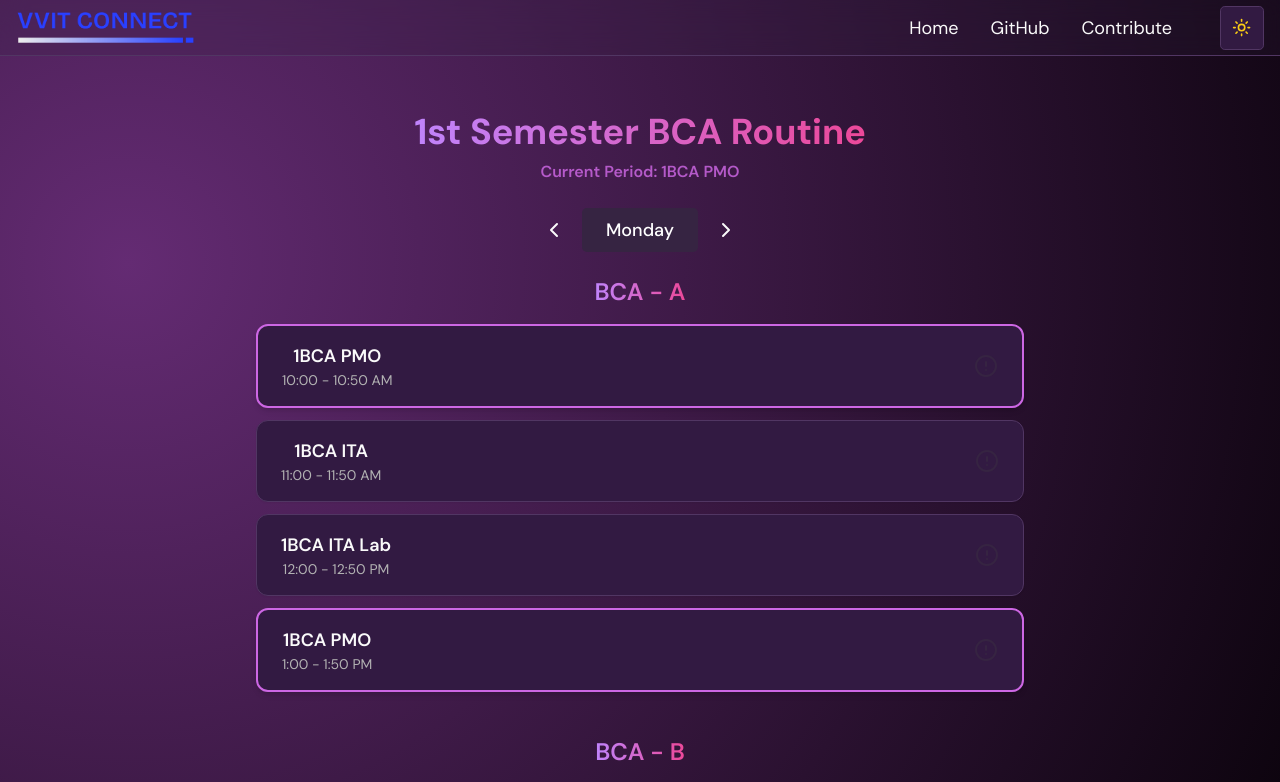
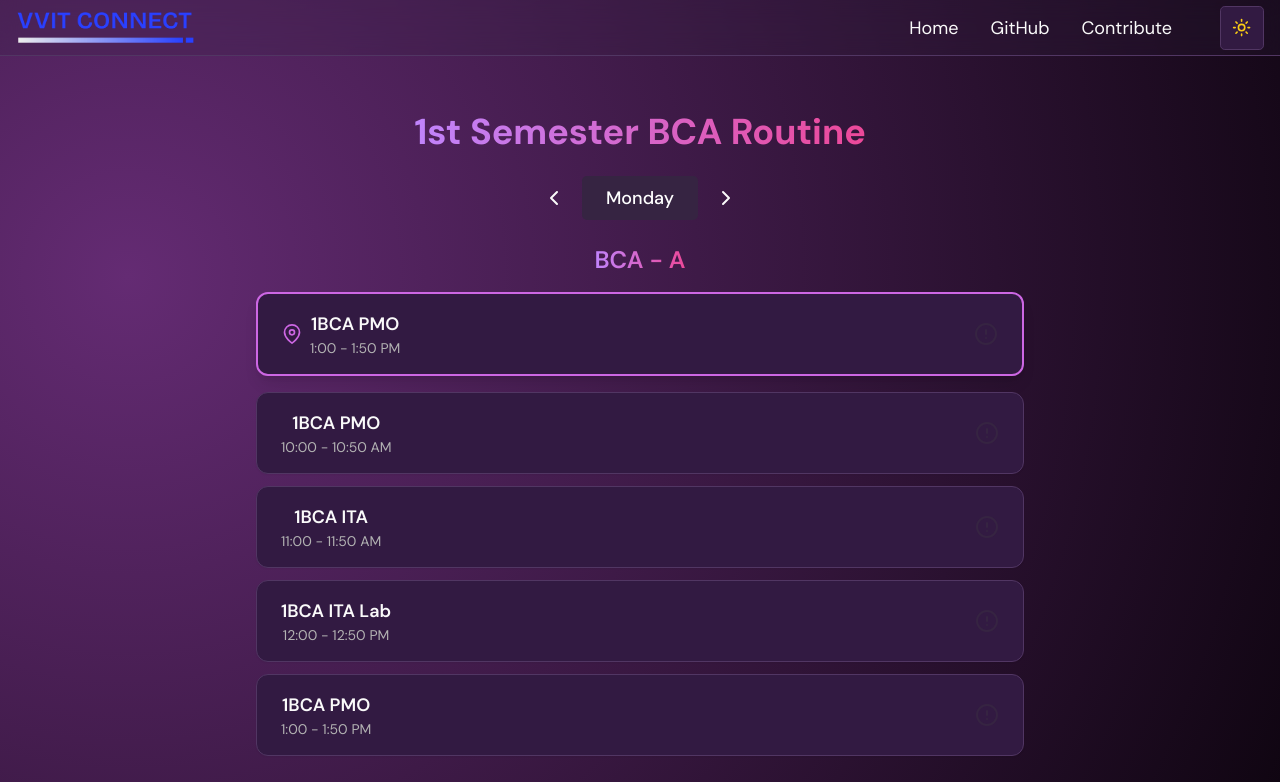
Before and after one commit to pyKinsu/VVITConnect, a Next.js app: page /bba/semester/1/routine in a window 1280 px wide. Shown: the top 782 px of the page. Built offline with nearby package versions, Linux system fonts and the light colour scheme.

Commit message:
Update page.tsx

```diff
--- a/src/app/bba/semester/1/routine/page.tsx
+++ b/src/app/bba/semester/1/routine/page.tsx
@@ -1,7 +1,7 @@
 "use client";
 
 import React, { useState, useEffect } from "react";
-import { FiAlertCircle, FiChevronLeft, FiChevronRight } from "react-icons/fi";
+import { FiAlertCircle, FiChevronLeft, FiChevronRight, FiMapPin } from "react-icons/fi";
 
 type Period = {
   time: string;
@@ -97,25 +97,23 @@ const routineB: Routine = {
 };
 
 
-
-
-
 const days = ["Monday", "Tuesday", "Wednesday", "Thursday", "Friday", "Saturday"];
 
 export default function RoutinePage() {
-  const todayIndex = new Date().getDay() - 1; // Sunday=0
+  const todayIndex = new Date().getDay() - 1;
   const defaultDay = todayIndex >= 0 && todayIndex <= 5 ? days[todayIndex] : "Monday";
 
   const [selectedDay, setSelectedDay] = useState<string>(defaultDay);
+  const [currentPeriod, setCurrentPeriod] = useState<Period | null>(null);
   const [showFullForm, setShowFullForm] = useState<{ [key: string]: boolean }>({});
-  const [currentPeriod, setCurrentPeriod] = useState<string | null>(null);
 
+  // Determine current ongoing period
   useEffect(() => {
     const checkCurrentPeriod = () => {
       const now = new Date();
       const totalMinutes = now.getHours() * 60 + now.getMinutes();
       const allPeriods = [...routineA[selectedDay] || [], ...routineB[selectedDay] || []];
-      let current: string | null = null;
+      let current: Period | null = null;
 
       allPeriods.forEach((period) => {
         const [start, end] = period.time.split(" - ").map((t) => {
@@ -126,13 +124,13 @@ export default function RoutinePage() {
           if (ampm === "AM" && hour === 12) hour = 0;
           return hour * 60 + parseInt(m);
         });
-        if (totalMinutes >= start && totalMinutes <= end) current = period.subject;
+        if (totalMinutes >= start && totalMinutes <= end) current = period;
       });
       setCurrentPeriod(current);
     };
 
     checkCurrentPeriod();
-    const interval = setInterval(checkCurrentPeriod, 60000);
+    const interval = setInterval(checkCurrentPeriod, 30000); // update every 30 sec
     return () => clearInterval(interval);
   }, [selectedDay]);
 
@@ -140,29 +138,6 @@ export default function RoutinePage() {
     setShowFullForm((prev) => ({ ...prev, [subject]: true }));
     setTimeout(() => setShowFullForm((prev) => ({ ...prev, [subject]: false })), 3000);
   };
-
-  const renderRoutine = (routine: Routine) =>
-    routine[selectedDay]?.map((period) => (
-      <div
-        key={period.time + period.subject}
-        className={`section-box relative flex items-center justify-between py-4 px-6 mb-3 w-full max-w-3xl transition-transform hover:scale-105 ${
-          currentPeriod === period.subject ? "border-2 border-primary shadow-md" : ""
-        }`}
-      >
-        <div className="flex flex-col">
-          <span className="font-semibold text-lg">{period.subject}</span>
-          <span className="text-sm text-muted-foreground">{period.time}</span>
-        </div>
-        <div className="flex items-center gap-2">
-          <FiAlertCircle size={24} className="text-accent cursor-pointer" onClick={() => handleShowFullForm(period.subject)} />
-        </div>
-        {showFullForm[period.subject] && (
-          <div className="absolute top-full left-1/2 transform -translate-x-1/2 mt-2 bg-card text-card-foreground p-3 rounded shadow-lg text-sm z-50 max-w-xs">
-            {period.fullForm}
-          </div>
-        )}
-      </div>
-    ));
 
   const prevDay = () => {
     const idx = days.indexOf(selectedDay);
@@ -174,17 +149,65 @@ export default function RoutinePage() {
     setSelectedDay(days[idx === days.length - 1 ? 0 : idx + 1]);
   };
 
+  const renderRoutine = (routine: Routine) => {
+    // Separate current period and others
+    const allPeriods = routine[selectedDay] || [];
+    const otherPeriods = allPeriods.filter((p) => p !== currentPeriod);
+
+    return (
+      <>
+        {currentPeriod && (
+          <div className="section-box relative flex items-center justify-between py-4 px-6 mb-4 w-full max-w-3xl border-2 border-primary shadow-lg bg-card">
+            <div className="flex items-center gap-2">
+              <FiMapPin className="text-primary" size={20} />
+              <div className="flex flex-col">
+                <span className="font-semibold text-lg">{currentPeriod.subject}</span>
+                <span className="text-sm text-muted-foreground">{currentPeriod.time}</span>
+              </div>
+            </div>
+            <FiAlertCircle
+              size={24}
+              className="text-accent cursor-pointer"
+              onClick={() => handleShowFullForm(currentPeriod.subject)}
+            />
+            {showFullForm[currentPeriod.subject] && (
+              <div className="absolute top-full left-1/2 transform -translate-x-1/2 mt-2 bg-card text-card-foreground p-3 rounded shadow-lg text-sm z-50 max-w-xs">
+                {currentPeriod.fullForm}
+              </div>
+            )}
+          </div>
+        )}
+        {otherPeriods.map((period) => (
+          <div
+            key={period.time + period.subject}
+            className="section-box relative flex items-center justify-between py-4 px-6 mb-3 w-full max-w-3xl"
+          >
+            <div className="flex flex-col">
+              <span className="font-semibold text-lg">{period.subject}</span>
+              <span className="text-sm text-muted-foreground">{period.time}</span>
+            </div>
+            <FiAlertCircle
+              size={24}
+              className="text-accent cursor-pointer"
+              onClick={() => handleShowFullForm(period.subject)}
+            />
+            {showFullForm[period.subject] && (
+              <div className="absolute top-full left-1/2 transform -translate-x-1/2 mt-2 bg-card text-card-foreground p-3 rounded shadow-lg text-sm z-50 max-w-xs">
+                {period.fullForm}
+              </div>
+            )}
+          </div>
+        ))}
+      </>
+    );
+  };
+
   return (
     <main className="flex flex-col items-center px-4 py-6 min-h-screen bg-transparent text-foreground">
       <header className="text-center mb-6">
         <h1 className="text-3xl sm:text-4xl font-bold bg-clip-text text-transparent bg-gradient-to-r from-purple-400 to-pink-500">
           1st Semester BCA Routine
         </h1>
-        {currentPeriod && (
-          <p className="mt-2 text-sm sm:text-base text-primary font-semibold animate-pulse">
-            Current Period: {currentPeriod}
-          </p>
-        )}
       </header>
 
       {/* Day Selector with arrows */}
```
